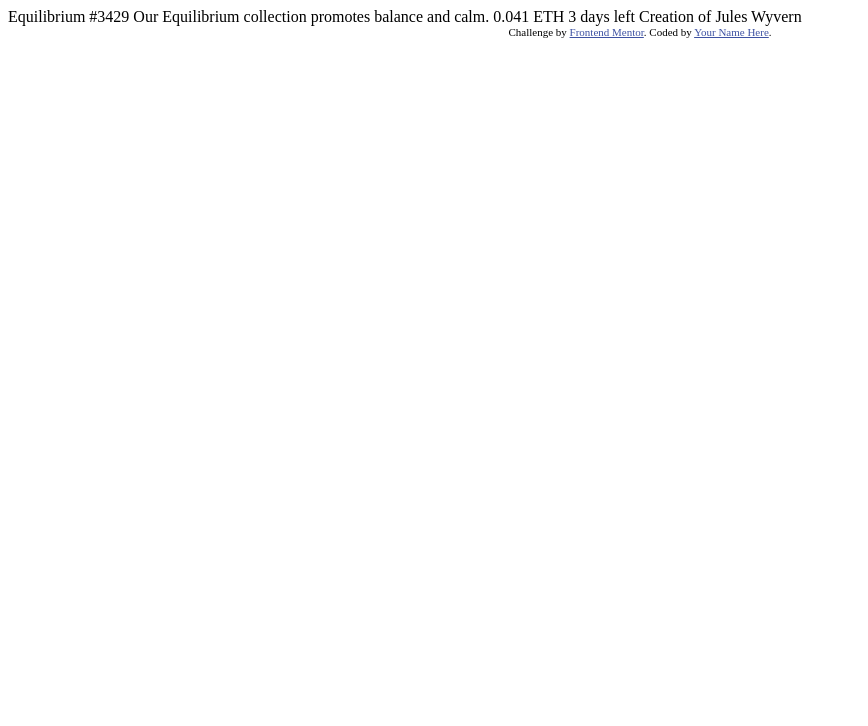
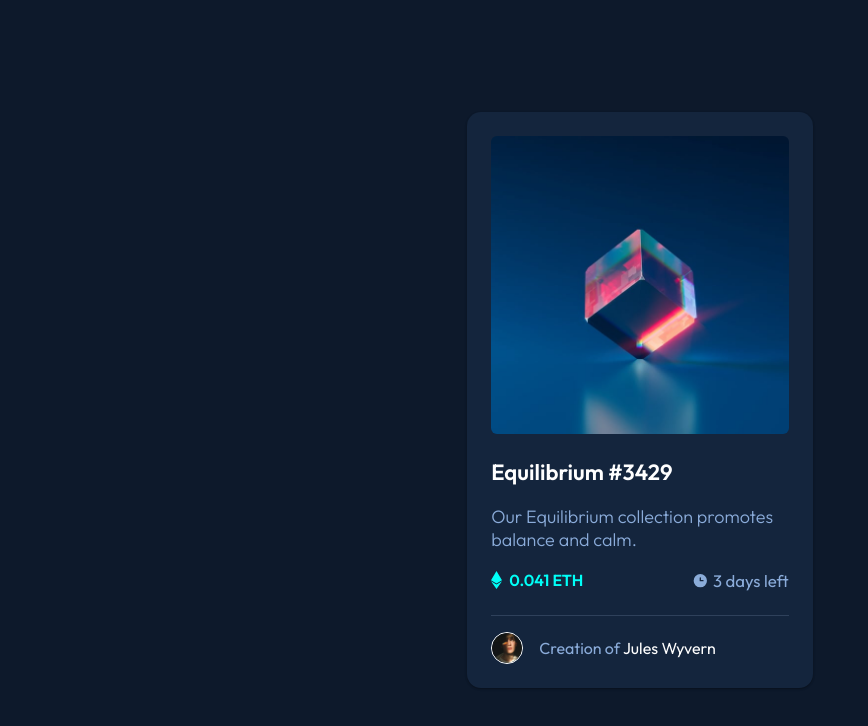
Before and after one commit to KevSter0313/nft-preview-card-component, a plain HTML site: page index.html in a window 1280 px wide. Shown: the whole page, without its empty margins (0-868 px from the left). Drawn offline with Linux system fonts and the light colour scheme.

Commit message:
feat: challenge completed without active states

```diff
--- /dev/null
+++ b/assets/scss/abstracts/_mixins.scss
@@ -0,0 +1,6 @@
+@mixin flex($direction: row, $justify: center, $align: center) {
+  display: flex;
+  flex-direction: $direction;
+  align-items: $align;
+  justify-content: $justify;
+}
--- /dev/null
+++ b/assets/scss/abstracts/_variables.scss
@@ -0,0 +1,14 @@
+@import url("https://fonts.googleapis.com/css2?family=Outfit:wght@300;400;600&display=swap");
+
+// Font Family
+$text-font: "Outfit", sans-serif;
+
+// Primary Colors
+$soft-blue: hsl(215, 51%, 70%);
+$cyan: hsl(178, 100%, 50%);
+
+// Neutral Colors
+$main-bg-color: hsl(217, 54%, 11%);
+$card-bg-color: hsl(216, 50%, 16%);
+$line-color: hsl(215, 32%, 27%);
+$white: hsl(0, 0%, 100%);
--- /dev/null
+++ b/assets/scss/base/_page.scss
@@ -0,0 +1,7 @@
+body {
+  font-family: $text-font;
+  font-size: 18px;
+  @include flex();
+  min-height: 100vh;
+  background-color: $main-bg-color;
+}
--- /dev/null
+++ b/assets/scss/base/_reset.scss
@@ -0,0 +1,77 @@
+/*! minireset.css v0.0.6 | MIT License | github.com/jgthms/minireset.css */
+html,
+body,
+p,
+ol,
+ul,
+li,
+dl,
+dt,
+dd,
+blockquote,
+figure,
+fieldset,
+legend,
+textarea,
+pre,
+iframe,
+hr,
+h1,
+h2,
+h3,
+h4,
+h5,
+h6 {
+  margin: 0;
+  padding: 0;
+}
+
+h1,
+h2,
+h3,
+h4,
+h5,
+h6 {
+  font-size: 100%;
+  font-weight: normal;
+}
+
+ul {
+  list-style: none;
+}
+
+button,
+input,
+select {
+  margin: 0;
+}
+
+html {
+  box-sizing: border-box;
+}
+
+*,
+*::before,
+*::after {
+  box-sizing: inherit;
+}
+
+img,
+video {
+  height: auto;
+  max-width: 100%;
+}
+
+iframe {
+  border: 0;
+}
+
+table {
+  border-collapse: collapse;
+  border-spacing: 0;
+}
+
+td,
+th {
+  padding: 0;
+}
--- /dev/null
+++ b/assets/scss/components/_card.scss
@@ -0,0 +1,84 @@
+.nft {
+  background-color: $card-bg-color;
+  width: 21.6rem;
+  padding: 24px;
+  border-radius: 14px;
+  @include flex(column, start, start);
+  gap: 1.5rem;
+  box-shadow: 0 1px 3px rgba(0, 0, 0, 0.12), 0 1px 2px rgba(0, 0, 0, 0.24);
+  transition: box-shadow 0.3s cubic-bezier(0.25, 0.8, 0.25, 1),
+    transform 0.5s cubic-bezier(0.25, 0.8, 0.25, 1);
+
+  &:hover {
+    box-shadow: 0 14px 28px rgba(255, 255, 255, 0.09),
+      0 10px 10px rgba(0, 0, 0, 0.22);
+    transform: scale(1.03);
+  }
+
+  &__image {
+    border-radius: 6px;
+  }
+
+  &__info {
+    @include flex(column, start, start);
+    gap: 1.2rem;
+    h2 {
+      color: $white;
+      font-weight: 600;
+      font-size: 1.38rem;
+    }
+
+    p {
+      color: $soft-blue;
+      font-weight: 300;
+    }
+
+    &-footer {
+      width: 100%;
+      @include flex(row, space-between);
+
+      .nft__price {
+        @include flex();
+        gap: 7px;
+
+        span {
+          font-size: 1rem;
+          color: $cyan;
+          font-weight: 600;
+        }
+      }
+
+      .nft__expire-date {
+        @include flex();
+        font-size: 1.05rem;
+        gap: 4px;
+
+        span {
+          color: $soft-blue;
+        }
+      }
+    }
+  }
+
+  &__main-footer {
+    border-top: 1px solid $line-color;
+    padding-top: 16px;
+    width: 100%;
+    @include flex(row, start, center);
+    gap: 1rem;
+    img {
+      width: 2rem;
+      border: 1px solid $white;
+      border-radius: 50%;
+    }
+
+    p {
+      color: $white;
+      font-size: 1rem;
+    }
+  }
+}
+
+.highlight-text {
+  color: $soft-blue;
+}
--- /dev/null
+++ b/assets/scss/main.scss
@@ -0,0 +1,12 @@
+@charset 'utf-8';
+
+/* Abstracts */
+@import "abstracts/variables";
+@import "abstracts/mixins";
+
+/* Base */
+@import "base/reset";
+@import "base/page";
+
+/* Components */
+@import "components/card";
--- a/index.html
+++ b/index.html
@@ -1,33 +1,44 @@
 <!DOCTYPE html>
 <html lang="en">
-<head>
-  <meta charset="UTF-8">
-  <meta name="viewport" content="width=device-width, initial-scale=1.0"> <!-- displays site properly based on user's device -->
-
-  <link rel="icon" type="image/png" sizes="32x32" href="./images/favicon-32x32.png">
-
-  <title>Frontend Mentor | NFT preview card component</title>
-
-  <!-- Feel free to remove these styles or customise in your own stylesheet 👍 -->
-  <style>
-    .attribution { font-size: 11px; text-align: center; }
-    .attribution a { color: hsl(228, 45%, 44%); }
-  </style>
-</head>
-<body>
-
-  Equilibrium #3429
-
-  Our Equilibrium collection promotes balance and calm.
-
-  0.041 ETH
-  3 days left
-
-  Creation of Jules Wyvern
-
-  <div class="attribution">
-    Challenge by <a href="https://www.frontendmentor.io?ref=challenge" target="_blank">Frontend Mentor</a>.
-    Coded by <a href="#">Your Name Here</a>.
-  </div>
-</body>
+  <head>
+    <meta charset="UTF-8" />
+    <meta name="viewport" content="width=device-width, initial-scale=1.0" />
+    <link
+      rel="icon"
+      type="image/png"
+      sizes="32x32"
+      href="./images/favicon-32x32.png"
+    />
+    <link rel="stylesheet" href="./assets/css/main.css" />
+    <title>Frontend Mentor | Nft preview card component</title>
+  </head>
+  <body>
+    <main>
+      <section class="nft">
+        <img
+          src="./assets/images/image-equilibrium.jpg"
+          alt=""
+          class="nft__image"
+        />
+        <div class="nft__info">
+          <h2>Equilibrium #3429</h2>
+          <p>Our Equilibrium collection promotes balance and calm.</p>
+          <footer class="nft__info-footer">
+            <div class="nft__price">
+              <img src="./assets/images/icon-ethereum.svg" alt="" />
+              <span>0.041 ETH</span>
+            </div>
+            <div class="nft__expire-date">
+              <img src="./assets/images/icon-clock.svg" alt="" />
+              <span>3 days left</span>
+            </div>
+          </footer>
+        </div>
+        <footer class="nft__main-footer">
+          <img src="./assets/images/image-avatar.png" alt="" />
+          <p><span class="highlight-text">Creation of</span> Jules Wyvern</p>
+        </footer>
+      </section>
+    </main>
+  </body>
 </html>
```
Also changed, not shown: assets/css/main.css (added), assets/images/favicon-32x32.png (renamed from images/favicon-32x32.png), assets/images/icon-clock.svg (renamed from images/icon-clock.svg), assets/images/icon-ethereum.svg (renamed from images/icon-ethereum.svg), assets/images/icon-view.svg (renamed from images/icon-view.svg), assets/images/image-avatar.png (renamed from images/image-avatar.png), assets/images/image-equilibrium.jpg (renamed from images/image-equilibrium.jpg), 4 other files.
